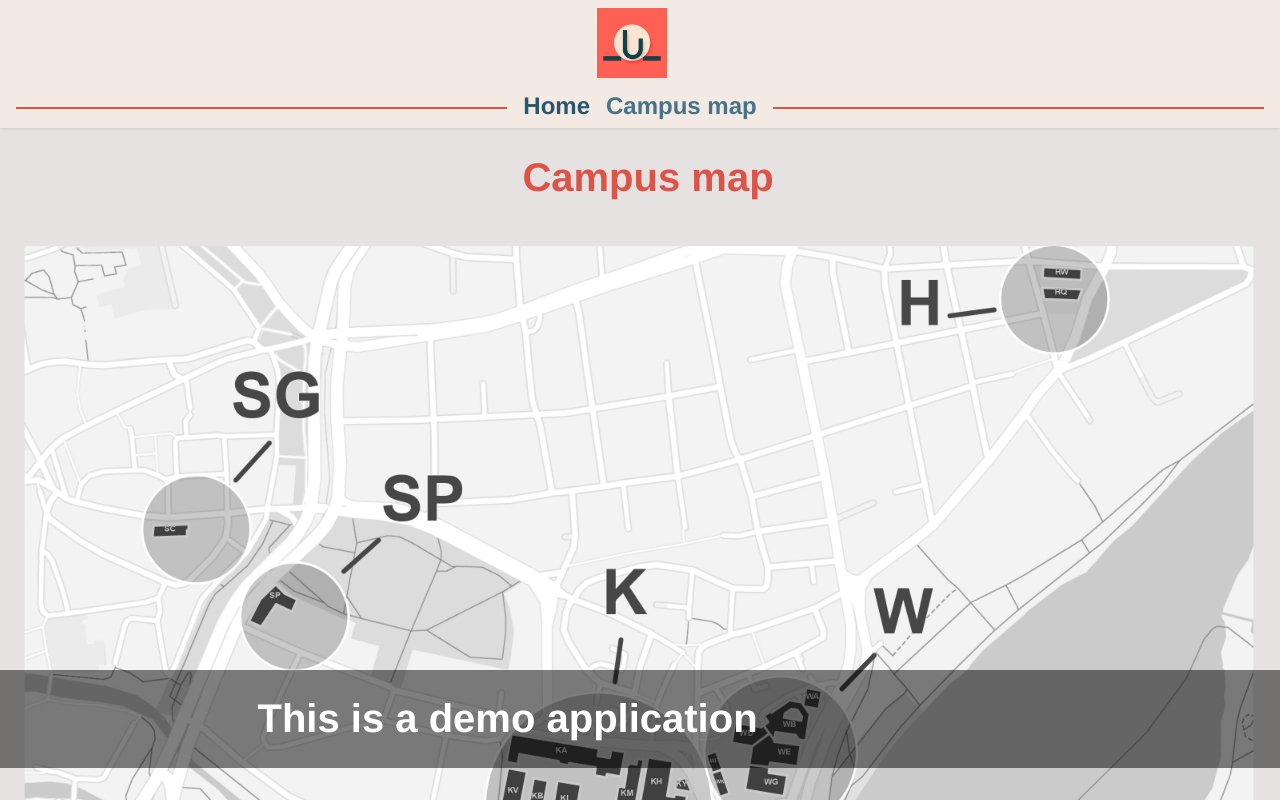
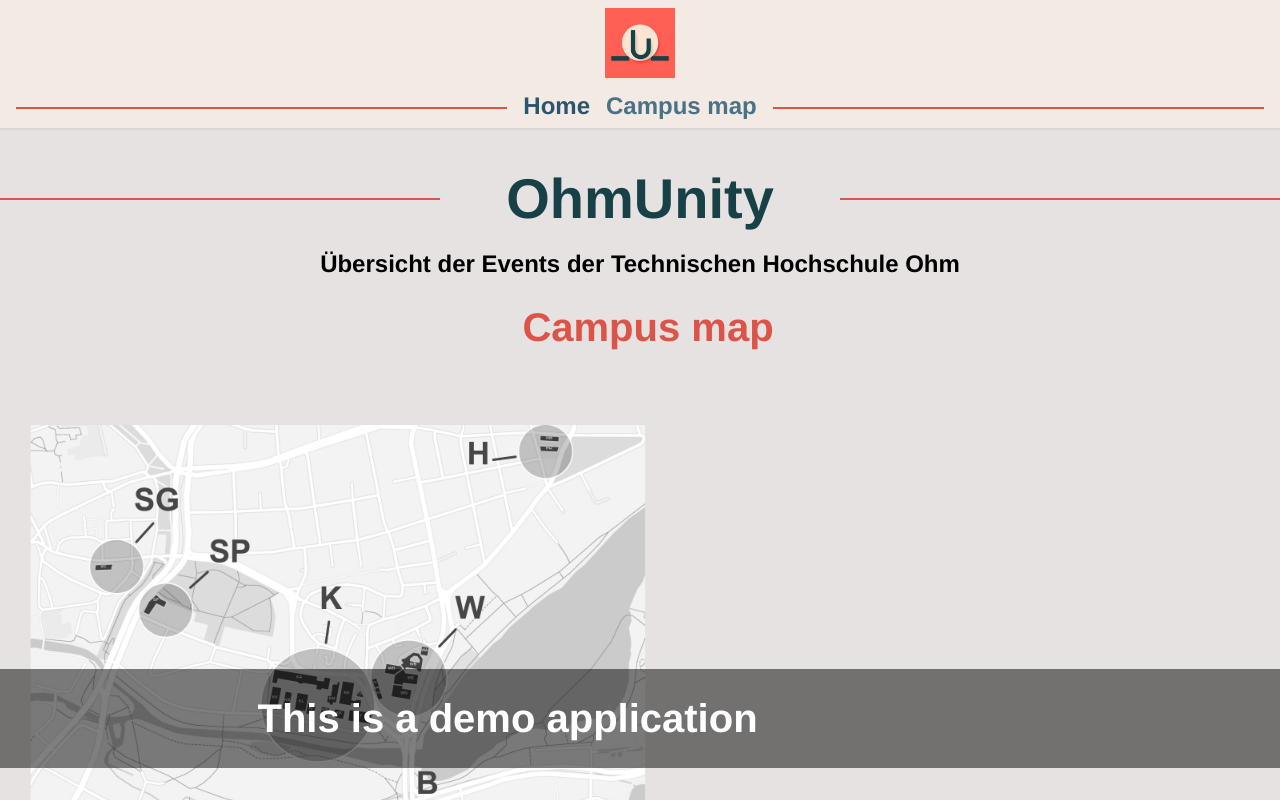
Before and after one commit to MonkeyDonkeyKing/ohmunity-webapp, a Vue app: page /map in a window 1280 px wide. Shown: the top 800 px of the page. Built offline with nearby package versions, Linux system fonts and the light colour scheme.

Commit message:
(ui) design campus map page

```diff
--- a/src/App.vue
+++ b/src/App.vue
@@ -14,6 +14,12 @@
       </div>
     </div>
   </nav>
+  <div class="container">
+    <hr class="title-line" />
+    <span class="title-container"></span>
+    <h1 class="site-title">OhmUnity</h1>
+    <h2>Übersicht der Events der Technischen Hochschule Ohm</h2>
+  </div>
   <router-view />
   <demo-banner></demo-banner>
 </template>
@@ -50,6 +56,44 @@
   color: var(--text);
   font-family: Helvetica, Arial, sans-serif;
 }
+
+.container {
+  position: relative;
+}
+
+.site-title {
+  font-size: 3.5rem;
+  color: var(--ci-green);
+  margin-bottom: 1rem;
+  position: relative;
+  z-index: 5;
+  margin-left: 0;
+}
+.title-container {
+  background-color: var(--background);
+  z-index: 1;
+  position: absolute;
+  display: block;
+  width: 400px;
+  height: 4rem;
+  top: 0;
+  left: 50%;
+  transform: translateX(-50%);
+}
+.title-line {
+  top: 2rem;
+  width: 1440px;
+  max-width: 100%;
+  left: 50%;
+  -webkit-transform: translateX(-50%);
+  transform: translateX(-50%);
+  z-index: 0;
+}
+
+h2 {
+  text-align: center;
+}
+
 a:link {
   color: var(--secondary);
 }
@@ -65,6 +109,11 @@
   background-color: var(--egg-light);
   justify-content: center;
   text-align: center;
+}
+
+.navbar > a {
+  margin-right: 0;
+  display: inline-block;
 }
 
 .navbar-menu {
--- a/src/views/CampusMap.vue
+++ b/src/views/CampusMap.vue
@@ -54,6 +54,7 @@
       </map>
     </section>
     <div v-if="listOpen" class="list">
+      <span class="btn-hide-list" @click="hideList">X</span>
       <div class="item-container" v-for="event in events" :key="event.id">
         <div class="card">
           <p class="title">{{ event.name }}</p>
@@ -110,63 +111,106 @@
     toggleList() {
       this.listOpen = !this.listOpen;
     },
+    hideList() {
+      this.listOpen = false;
+    },
   },
 });
 </script>
 
 <style scoped>
 .map-container {
-  height: 100vh;
-  width: 50%;
+  width: 65%;
 }
 
 .map-list-wrapper {
   display: flex;
+  overflow: hidden;
 }
 
 .list {
-  width: 50%;
+  width: 30%;
   z-index: 500;
+  height: 45rem;
+  overflow-y: scroll;
+  padding-top: 2rem;
+  position: relative;
+}
+.btn-hide-list {
+  position: absolute;
+  right: 1.5rem;
+  top: 0;
+  font-size: 2rem;
 }
 
 #campus-map {
-  scale: 0.4;
-  position: absolute;
-  transform: translate(-73%, -73%);
+  scale: 0.35;
+  transform: translate(-90%, -90%);
   filter: grayscale();
 }
 
 map area {
   cursor: pointer;
 }
-/* not working */
-map area:hover {
-  transform: scale(1.2);
-  transition: transform 0.3s ease;
+
+@media only screen and (max-width: 1440px) {
+  #campus-map {
+    transform: translate(-195%, -190%);
+    scale: 0.2;
+  }
+  .map-container {
+    width: 55%;
+  }
+  .list {
+    margin-top: 2rem;
+    width: 45%;
+  }
 }
-
-@media only screen and (max-width: 1920px) {
+@media only screen and (max-width: 767px) {
+  #campus-map {
+    transform: translate(-195%, -190%);
+    scale: 0.2;
+  }
   .list {
-    width: 35%;
     margin-top: 2rem;
-    margin-left: auto;
+    position: absolute;
+    right: 1rem;
+    width: 80%;
+    background: var(--background);
   }
 }
 
-@media only screen and (max-width: 600px) {
+@media only screen and (max-width: 520px) {
   #campus-map {
-    transform: translate(-290%, -280%);
+    transform: translate(-285%, -281%);
     scale: 0.15;
   }
-  .map-container {
-    height: 42vh;
-  }
-  .map-list-wrapper {
-    flex-direction: column;
-  }
   .list {
-    width: auto;
-    margin-top: 2rem;
+    margin-top: 0;
+    position: absolute;
+    right: 0;
+    width: 100%;
+    background: var(--background);
   }
 }
+
+@media only screen and (max-width: 400px) {
+  #campus-map {
+    transform: translate(-364%, -364%);
+    scale: 0.12;
+  }
+}
+/*@media only screen and (max-width: 600px) {*/
+
+/*  .map-container {*/
+/*    height: 42vh;*/
+/*  }*/
+/*  .map-list-wrapper {*/
+/*    flex-direction: column;*/
+/*  }*/
+/*  .list {*/
+/*    width: auto;*/
+/*    margin-top: 2rem;*/
+/*  }*/
+/*}*/
 </style>
--- a/src/views/Home.vue
+++ b/src/views/Home.vue
@@ -1,6 +1,6 @@
 <template>
   <div class="container">
-    <h1>RSS Feed von Ohm</h1>
+    <h1>RSS Feed Ohm</h1>
     <div v-if="isLoading" class="loader">
       <PulseLoader />
     </div>
```
